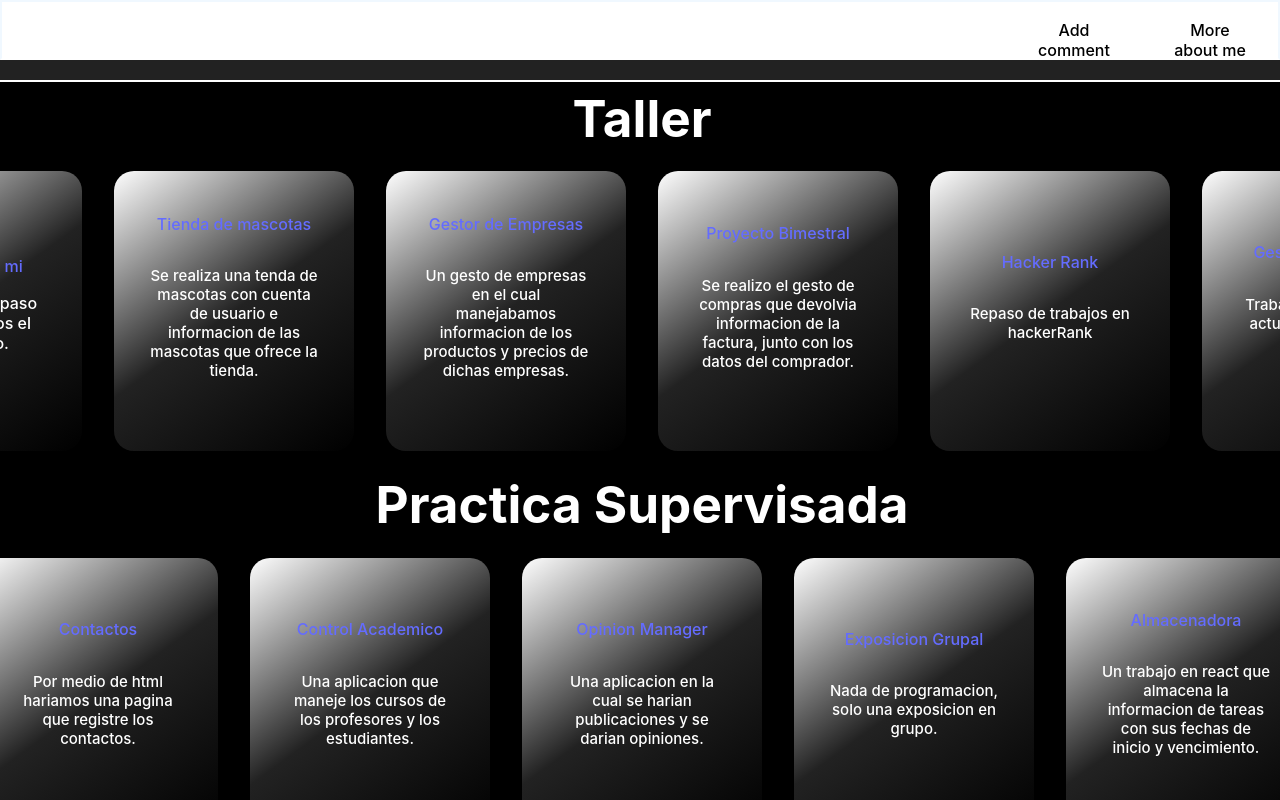
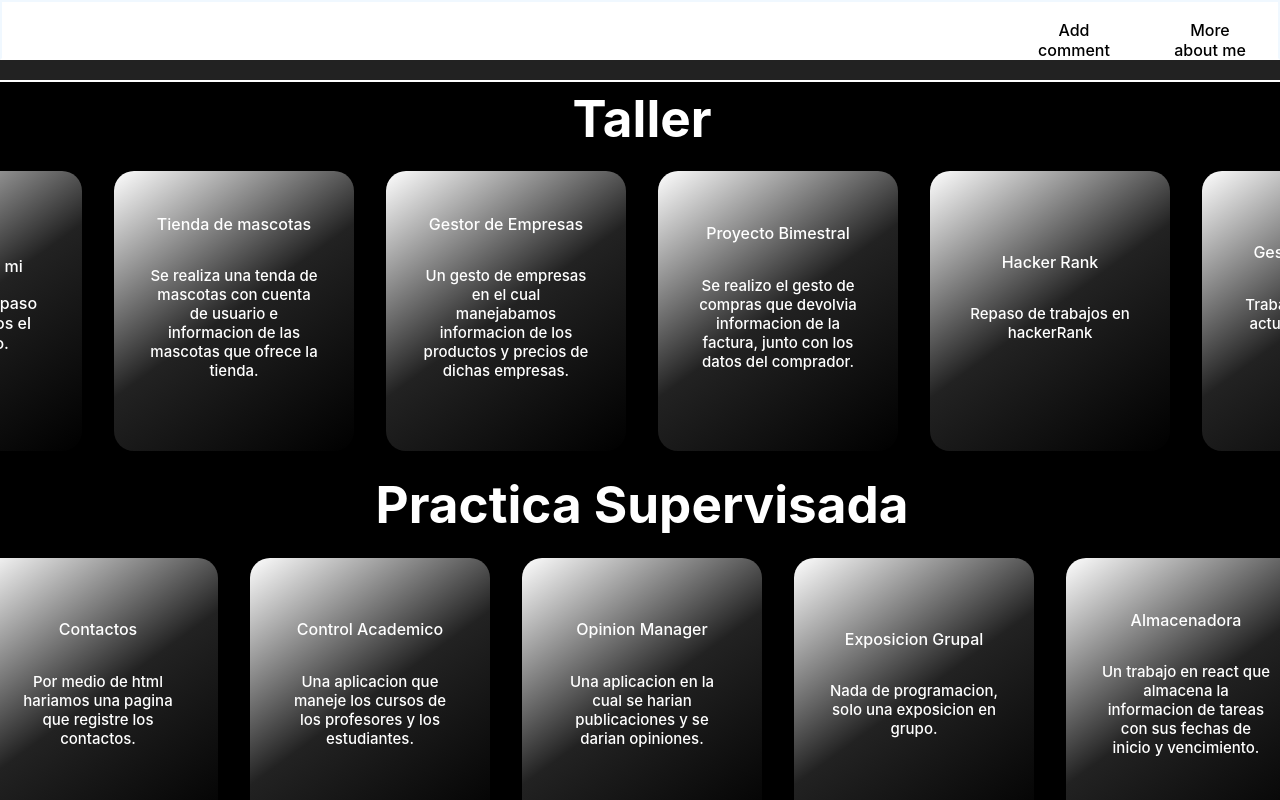
Before and after one commit to hgomez-2022207/Blog_De_Actividades, a React (Vite) app: page / in a window 1280 px wide. Shown: the top 800 px of the page. Built offline with nearby package versions, Linux system fonts and the light colour scheme; no server answers.

Commit message:
Se corrige el color de las letras

```diff
--- a/src/index.css
+++ b/src/index.css
@@ -15,7 +15,7 @@
 
 a {
   font-weight: 500;
-  color: #646cff;
+  color: #fff;
   text-decoration: inherit;
 }
 a:hover {
```
